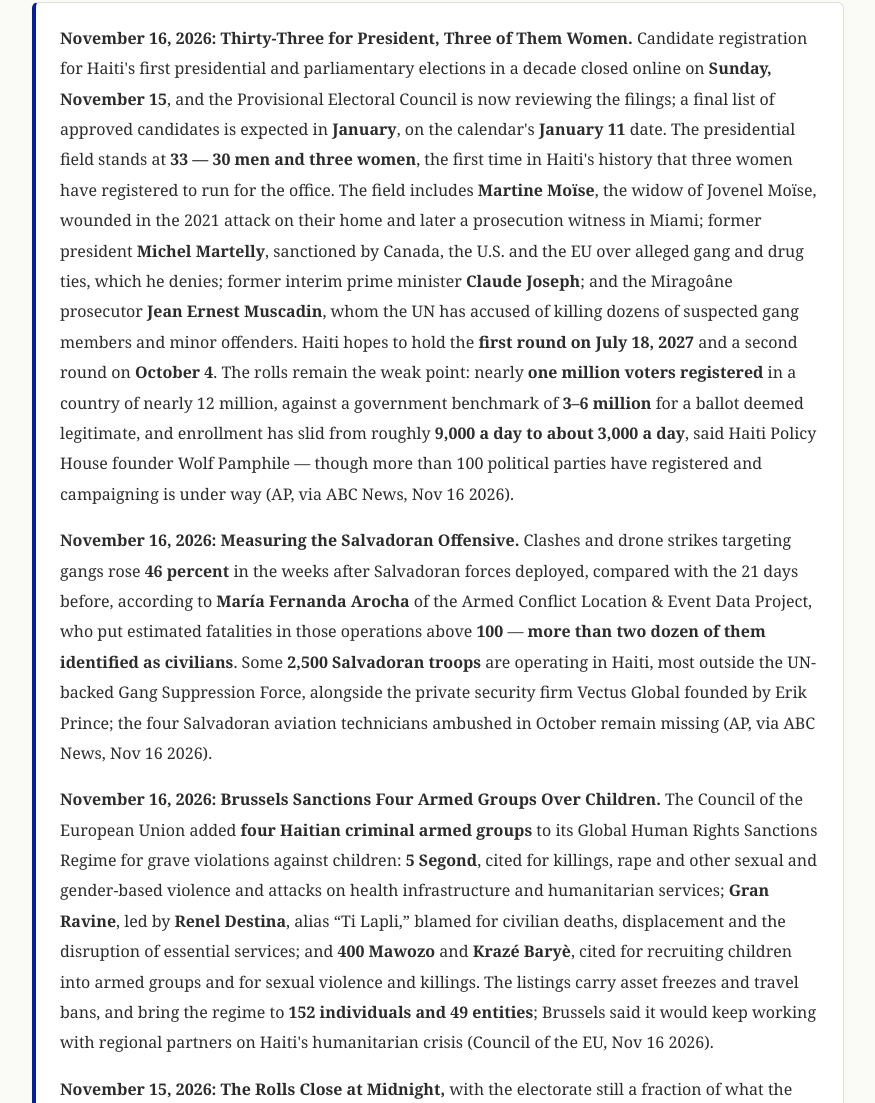
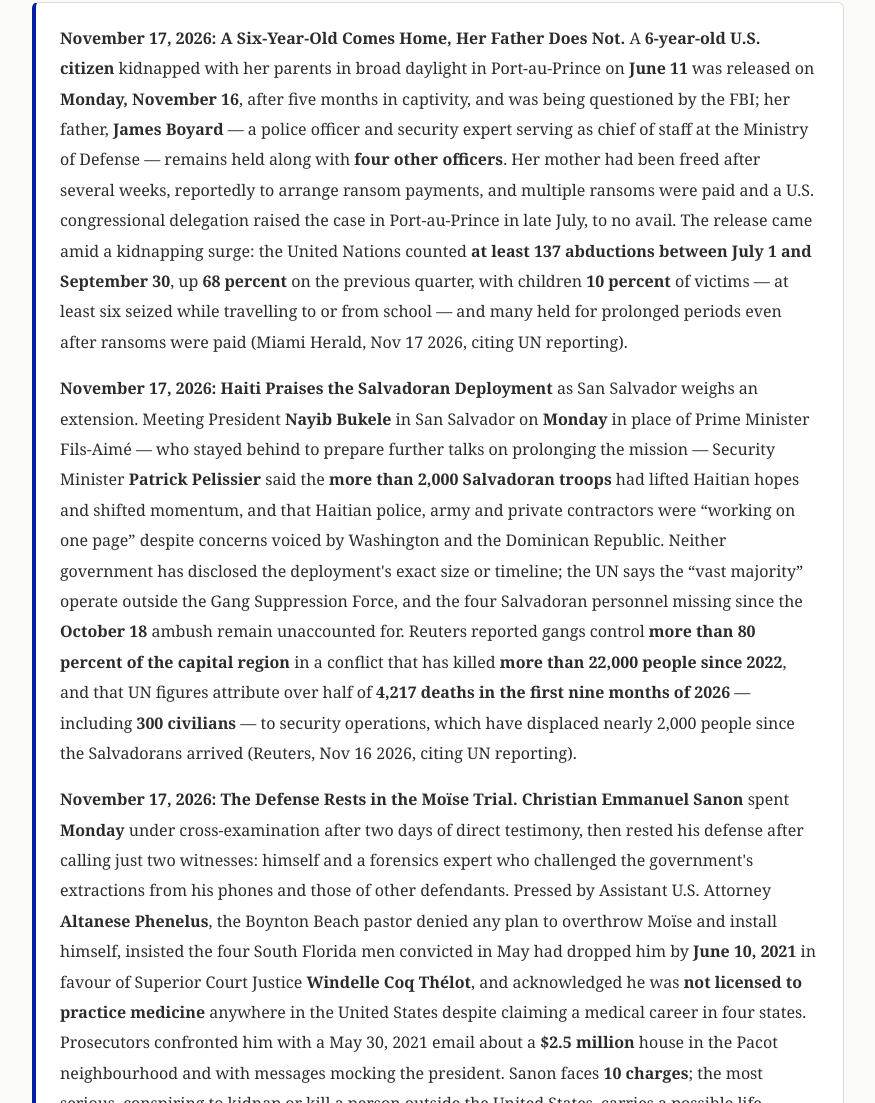
Before and after one commit to onyxgod777/haiti, a plain HTML site: page index.html in a window 1280 px wide. Shown: the part 8819-9922 px from the top of the page, without its empty margins (202-1077 px from the left). Drawn offline with Linux system fonts and the light colour scheme.

Commit message:
news: haiti update 2026-11-17

```diff
--- a/index.html
+++ b/index.html
@@ -686,7 +686,7 @@
   <!-- ════════════════════════════════════════════════════════ -->
   <section id="today">
     <h2>X. Haiti Today</h2>
-    <div class="era-dates">Last updated: November 16, 2026</div>
+    <div class="era-dates">Last updated: November 17, 2026</div>
 
     <div class="stats-grid">
       <div class="stat-card">
@@ -726,6 +726,47 @@
     </p>
 
     <div class="highlight-box blue">
+      <p><strong>November 17, 2026: A Six-Year-Old Comes Home, Her Father Does Not.</strong> A
+      <strong>6-year-old U.S. citizen</strong> kidnapped with her parents in broad daylight in Port-au-Prince on
+      <strong>June 11</strong> was released on <strong>Monday, November 16</strong>, after five months in captivity,
+      and was being questioned by the FBI; her father, <strong>James Boyard</strong> &mdash; a police officer and
+      security expert serving as chief of staff at the Ministry of Defense &mdash; remains held along with
+      <strong>four other officers</strong>. Her mother had been freed after several weeks, reportedly to arrange
+      ransom payments, and multiple ransoms were paid and a U.S. congressional delegation raised the case in
+      Port-au-Prince in late July, to no avail. The release came amid a kidnapping surge: the United Nations counted
+      <strong>at least 137 abductions between July 1 and September 30</strong>, up <strong>68 percent</strong> on the
+      previous quarter, with children <strong>10 percent</strong> of victims &mdash; at least six seized while
+      travelling to or from school &mdash; and many held for prolonged periods even after ransoms were paid
+      (Miami Herald, Nov 17 2026, citing UN reporting).</p>
+
+      <p><strong>November 17, 2026: Haiti Praises the Salvadoran Deployment</strong> as San Salvador weighs an
+      extension. Meeting President <strong>Nayib Bukele</strong> in San Salvador on <strong>Monday</strong> in place
+      of Prime Minister Fils-Aim&eacute; &mdash; who stayed behind to prepare further talks on prolonging the mission
+      &mdash; Security Minister <strong>Patrick Pelissier</strong> said the <strong>more than 2,000 Salvadoran
+      troops</strong> had lifted Haitian hopes and shifted momentum, and that Haitian police, army and private
+      contractors were &ldquo;working on one page&rdquo; despite concerns voiced by Washington and the Dominican
+      Republic. Neither government has disclosed the deployment's exact size or timeline; the UN says the
+      &ldquo;vast majority&rdquo; operate outside the Gang Suppression Force, and the four Salvadoran personnel
+      missing since the <strong>October 18</strong> ambush remain unaccounted for. Reuters reported gangs control
+      <strong>more than 80 percent of the capital region</strong> in a conflict that has killed
+      <strong>more than 22,000 people since 2022</strong>, and that UN figures attribute over half of
+      <strong>4,217 deaths in the first nine months of 2026</strong> &mdash; including <strong>300 civilians</strong>
+      &mdash; to security operations, which have displaced nearly 2,000 people since the Salvadorans arrived
+      (Reuters, Nov 16 2026, citing UN reporting).</p>
+
+      <p><strong>November 17, 2026: The Defense Rests in the Mo&iuml;se Trial.</strong>
+      <strong>Christian Emmanuel Sanon</strong> spent <strong>Monday</strong> under cross-examination after two days
+      of direct testimony, then rested his defense after calling just two witnesses: himself and a forensics expert
+      who challenged the government's extractions from his phones and those of other defendants. Pressed by Assistant
+      U.S. Attorney <strong>Altanese Phenelus</strong>, the Boynton Beach pastor denied any plan to overthrow
+      Mo&iuml;se and install himself, insisted the four South Florida men convicted in May had dropped him by
+      <strong>June 10, 2021</strong> in favour of Superior Court Justice <strong>Windelle Coq
+      Th&eacute;lot</strong>, and acknowledged he was <strong>not licensed to practice medicine</strong> anywhere in
+      the United States despite claiming a medical career in four states. Prosecutors confronted him with a May 30,
+      2021 email about a <strong>$2.5 million</strong> house in the Pacot neighbourhood and with messages mocking the
+      president. Sanon faces <strong>10 charges</strong>; the most serious, conspiring to kidnap or kill a person
+      outside the United States, carries a possible life sentence (Miami Herald, Nov 17 2026).</p>
+
       <p><strong>November 16, 2026: Thirty-Three for President, Three of Them Women.</strong> Candidate
       registration for Haiti's first presidential and parliamentary elections in a decade closed online on
       <strong>Sunday, November 15</strong>, and the Provisional Electoral Council is now reviewing the filings;
```
